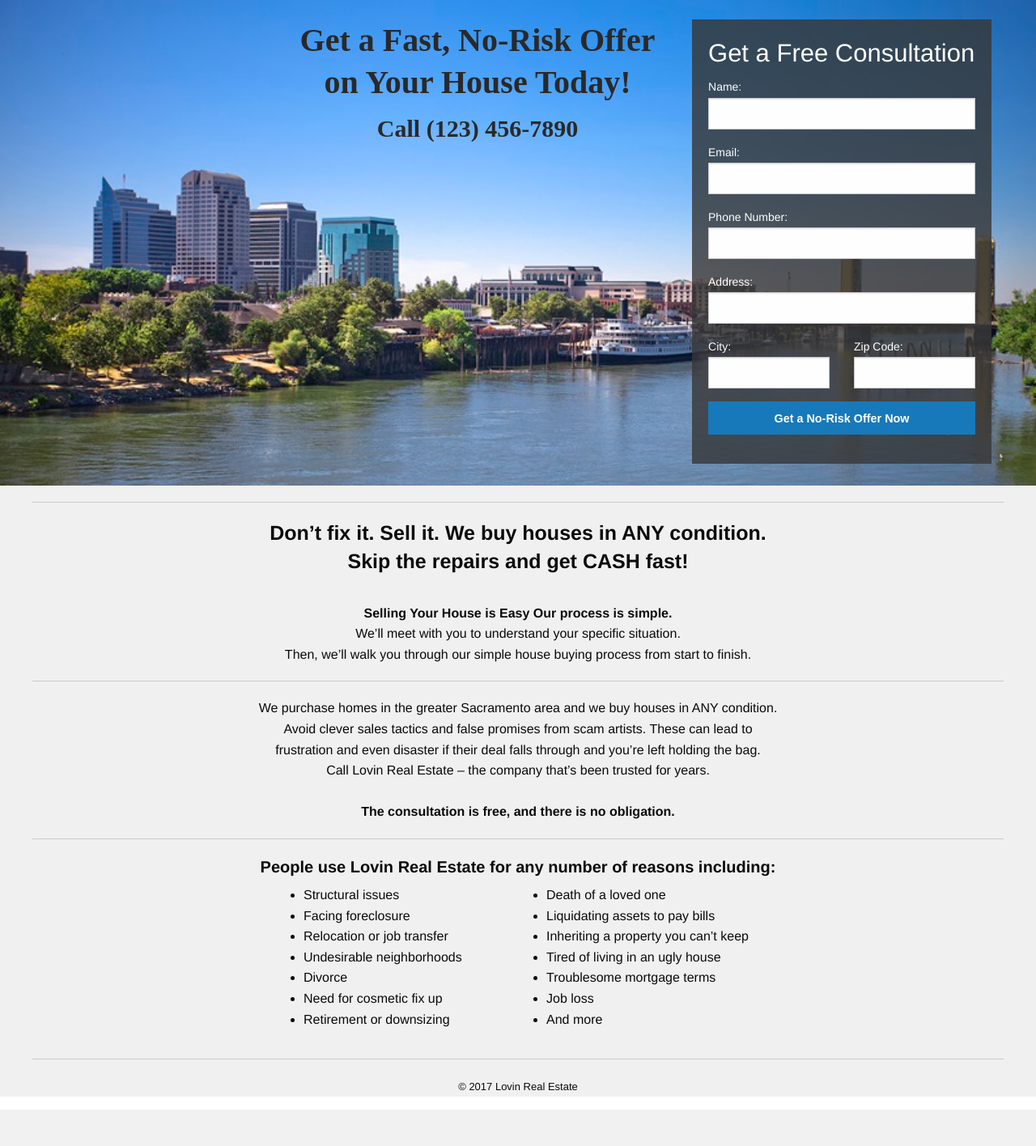
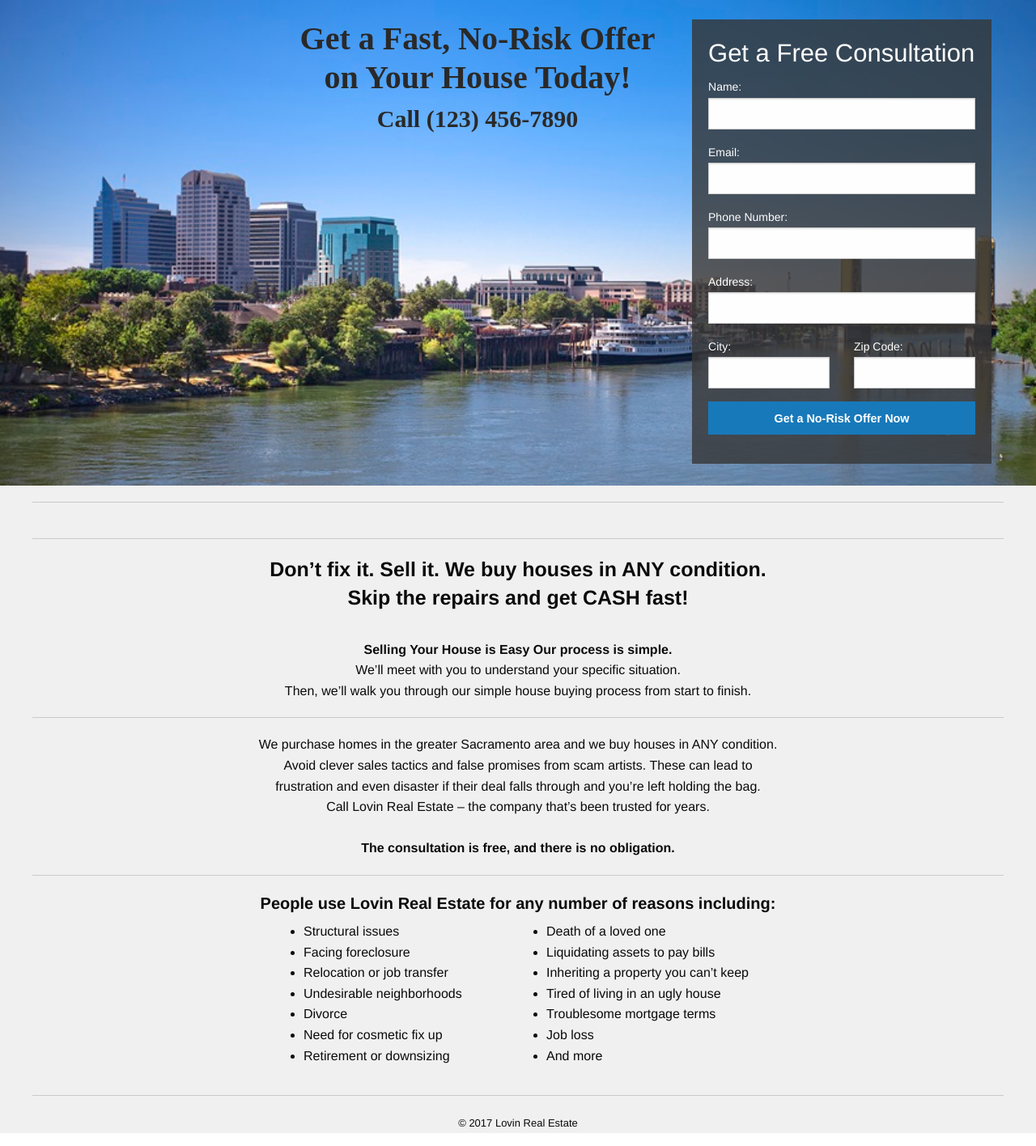
Before and after one commit to andrewryan/LovinRealEstate, a Django app: page / in a window 1280 px wide. Shown: the part 100-1516 px from the top of the page at 81% size. Before the commit the page ends 1471 px from the top, so only its background shows below. Run offline with Django 3.2, Linux system fonts and the light colour scheme; some libraries are stand-ins or nearby versions.

Commit message:
fixed image and form-overlay grid

```diff
--- a/reApp/static/css/app.css
+++ b/reApp/static/css/app.css
@@ -1,6 +1,6 @@
 /*Start top bar CSS*/
 div.top-bar{
-  position: relative;
+  position: static;
   background-color: white;
   height: 100px;
   border: 2px solid #CACACA;
@@ -27,35 +27,31 @@ h4.rightheadertext{
 }
 /*End top bar CSS*/
 
+
 /*Start main body background CSS*/
 div.image{
   position: relative;
-  /*background-image: url('{% static 'images/Riverfront.JPG' %}');*/
   background-repeat:no-repeat;
   background-size: 100% 100%;
-  /*background-size: cover;*/
   height:600px;
-  /*width:100%;*/
-  /*margin: auto;*/
   opacity: 1.0;
-  /*padding: 20%;*/
 }
 p.imageText{
-  /*font-size: x-large;*/
-  line-height: 130%;
+  line-height: 120%;
   font-size: 40px;
   font-weight: bold;
   font-family: lucida;
   color: #2A2929;
 }
-p.imageNumber{
-  /*font-size: xx-large;*/
-  line-height: 100%;
+span.imageNumber{
   font-size: 30px;
   font-weight: bold;
   font-family: lucida;
   color: #2A2929;
 }
+/*End main body background CSS*/
+
+
 /*Start translucent-form-overlay css */
 .translucent-form-overlay {
   max-width: 500px;
@@ -84,8 +80,6 @@ p.imageNumber{
 }
 /*End translucent-form-overlay css*/
 
-/*End main body background CSS*/
-
 
 
 /*------------ USE THIS FOR THE RIVERFRONT PIC -------------*/
--- a/reApp/templates/home.html
+++ b/reApp/templates/home.html
@@ -25,19 +25,17 @@
   <div class="image" style="background-image: url({% static 'images/Riverfront.jpg' %})">
     <br>
     <div class="row">
-      <div class="large-offset-3 large-5 columns">
+      <div class="medium-5 large-offset-3 large-5 columns">
         <p class="imageText" align="center">
           Get a Fast, No-Risk Offer on
-          Your House Today!
-          <p class="imageNumber" align="center">
-            Call (123) 456-7890
-          </p>
+          Your House Today! <br>
+          <span class="imageNumber hide-for-medium-only">Call (123) 456-7890</span>
         </p>
       </div>
 
-      <!-- Start translucent-form-overlay -->
-      <div class="large-4 columns">
-        <div class="translucent-form-overlay">
+      <!-- Start medium/large screen translucent-form-overlay -->
+      <div class="medium-7 large-4 columns ">
+        <div class="translucent-form-overlay hide-for-small-only">
           <form method="post">
             {% csrf_token %}
             <h3> Get a Free Consultation </h3>
@@ -58,7 +56,6 @@
                 {{ form.address }}
             </div>
             <div class="row">
-              <!-- <div class="columns small-12"> -->
                 <div class="columns small-6">
                   <label>{{ form.city.label_tag }}</label>
                     {{ form.city }}
@@ -67,7 +64,6 @@
                   <label>{{ form.zipCode.label_tag }}</label>
                     {{ form.zipCode }}
                 </div>
-              <!-- </div> -->
             </div>
             <div class="form-actions">
               <button type="submit" class="primary button expanded search-button">
@@ -77,12 +73,55 @@
          </form>
         </div>
       </div>
-      <!-- End translucent-form-overlay -->
-
+      <!-- End medium/large screen translucent-form-overlay -->
     </div>
   </div>
+  <!-- End div with background image -->
   <hr>
-  <!-- End div with background image -->
+
+  <!-- Start small screen translucent-form-overlay -->
+  <div class="large-4 columns ">
+    <div class="translucent-form-overlay show-for-small-only">
+      <form method="post">
+        {% csrf_token %}
+        <h3> Get a Free Consultation </h3>
+        <div class="row columns">
+          <label>{{ form.name.label_tag }}</label>
+            {{ form.name }}
+        </div>
+        <div class="row columns">
+          <label>{{ form.email.label_tag }}</label>
+            {{ form.email }}
+        </div>
+        <div class="row columns">
+          <label>{{ form.phoneNumber.label_tag }}</label>
+            {{ form.phoneNumber }}
+        </div>
+        <div class="row columns">
+          <label>{{ form.address.label_tag }}</label>
+            {{ form.address }}
+        </div>
+        <div class="row">
+            <div class="columns small-6">
+              <label>{{ form.city.label_tag }}</label>
+                {{ form.city }}
+            </div>
+            <div class="columns small-6">
+              <label>{{ form.zipCode.label_tag }}</label>
+                {{ form.zipCode }}
+            </div>
+        </div>
+        <div class="form-actions">
+          <button type="submit" class="primary button expanded search-button">
+            <b> Get a No-Risk Offer Now </b>
+          </button>
+        </div>
+     </form>
+    </div>
+    <br>
+  </div>
+  <hr>
+  <!-- End small screen translucent-form-overlay -->
 
   <!-- Start lower page text areas -->
   <div>
```
Also changed, not shown: reApp/templates/success.html (+6 -5 lines).
